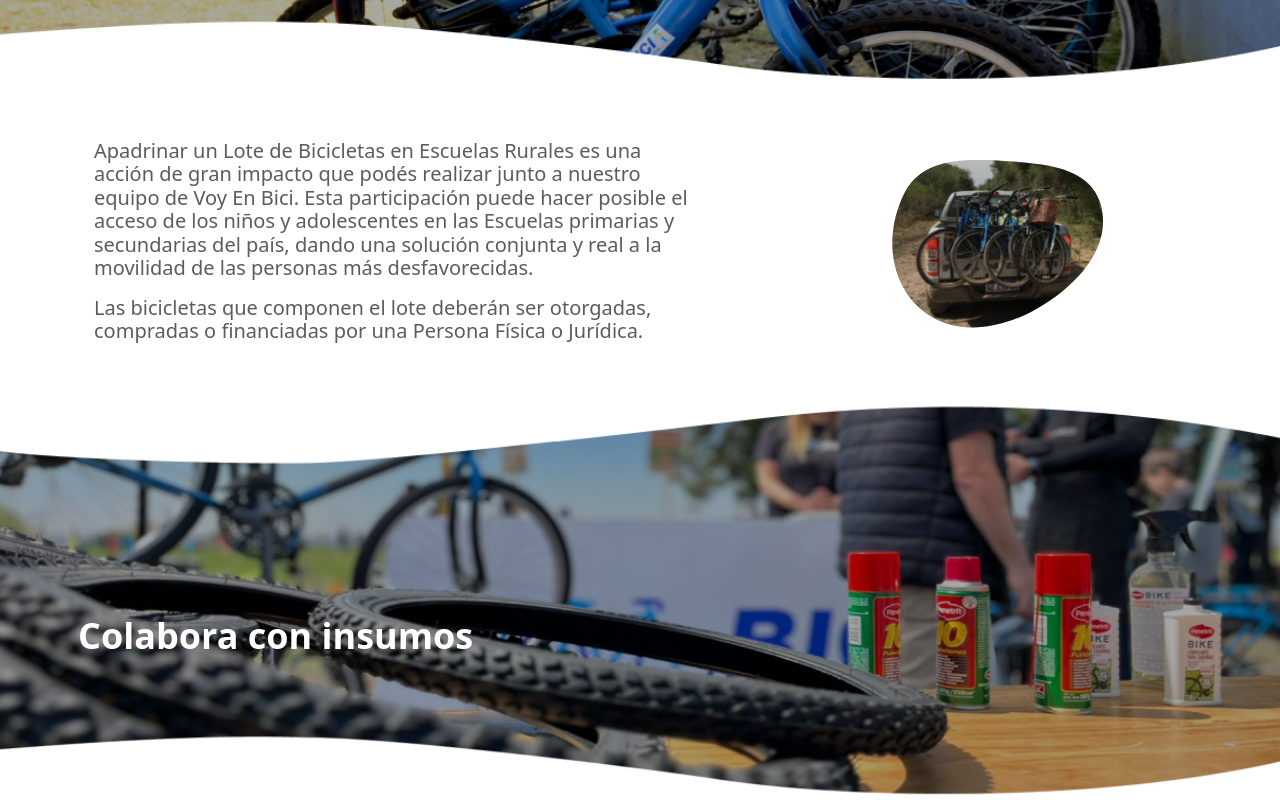
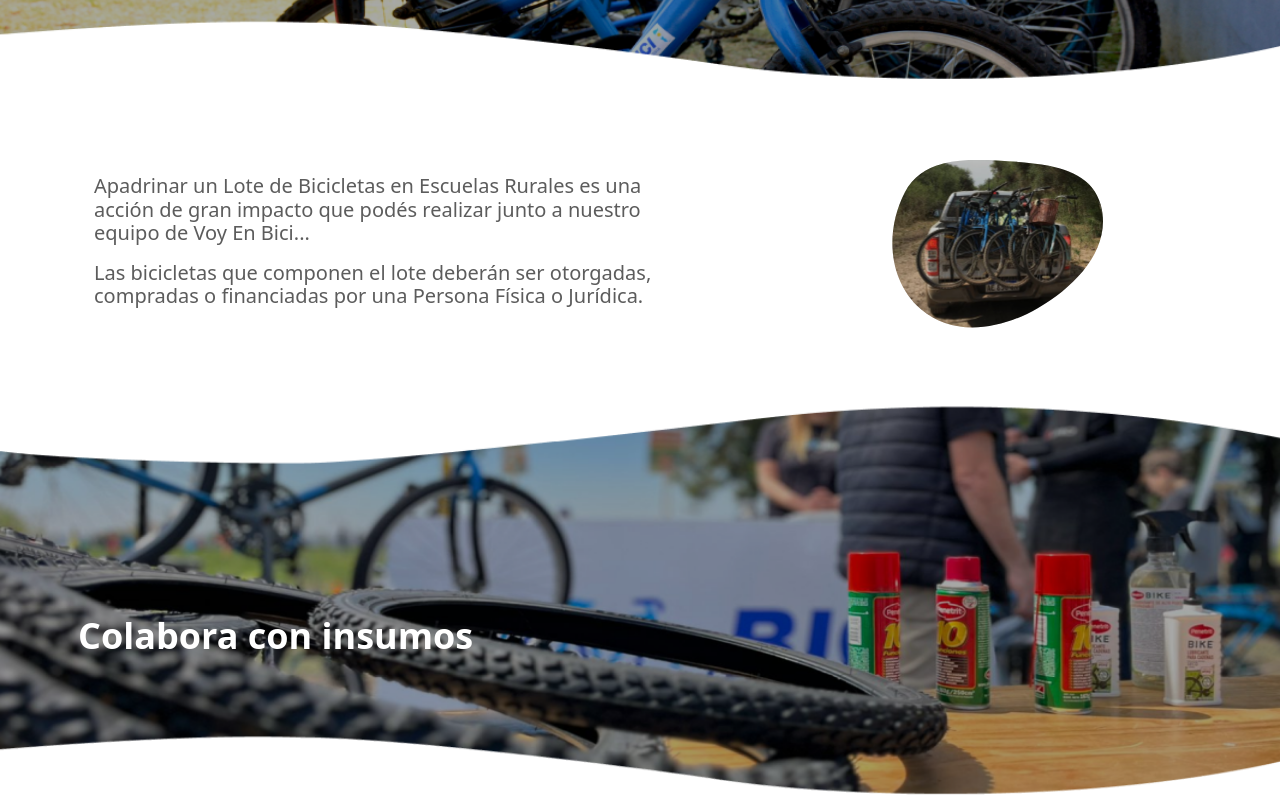
Before and after one commit to santiclfriedrich/voyenbici, a React (Vite) app: page /involucrate in a window 1280 px wide. Shown: the part 1360-2160 px from the top of the page. Built offline with nearby package versions, Linux system fonts and the light colour scheme.

Commit message:
Create json to map and render InvolvementCard for cleaner code

```diff
--- /dev/null
+++ b/data/involvement.json
@@ -0,0 +1,50 @@
+[
+    {
+      "title": "Apadrina un banco de bicicletas",
+      "imgMobile": "/involve/cpi-mob-1.png",
+      "imgDesktop": "/involve/cpi-des-1.png",
+      "p1": "Los Bancos de Bicicletas son **lugares estratégicos dentro de comunidades**, funcionan como...",
+      "p2": "A su vez, brindamos talleres de enseñanza de seguridad vial para los jóvenes, y ofrecemos instructivos y varias herramientas para contemplar el correcto mantenimiento de las bicis.",
+      "img2": "/involve/cpi-img-chica-1.svg"
+    },
+    {
+      "title": "Apadrina un lote de bicicletas",
+      "imgMobile": "/involve/cpi-mob-2.png",
+      "imgDesktop": "/involve/cpi-des-2.png",
+      "p1": "Apadrinar un Lote de Bicicletas en Escuelas Rurales es una acción de gran impacto que podés realizar junto a nuestro equipo de Voy En Bici...",
+      "p2": "Las bicicletas que componen el lote deberán ser otorgadas, compradas o financiadas por una Persona Física o Jurídica.",
+      "img2": "/involve/cpi-img-chica-2.svg"
+    },
+    {
+      "title": "Colabora con insumos",
+      "imgMobile": "/involve/cpi-mob-3.png",
+      "imgDesktop": "/involve/cpi-des-3.png",
+      "p1": "Detrás de cada bicicleta reparada por Voy En Bici hay amor, trabajo y sacrificio.",
+      "p2": "Las bicicletas recicladas requieren de materiales nuevos como cámaras, cadenas, pedales, manubrios, cascos, chalecos e infladores. Consideramos estos insumos cruciales para su mantenimiento. Es por esto que, si sos parte de la comunidad de la bicicleta, el apoyo siempre será bienvenido. ¡Cambiemos las realidades!",
+      "img2": "/involve/cpi-img-chica-3.svg"
+    },
+    {
+      "title": "Dona tu bici",
+      "imgMobile": "/involve/cpi-mob-4.png",
+      "imgDesktop": "/involve/cpi-des-4.png",
+      "p1": "El uso de la bicicleta como medio de transporte tiene muchas ventajas: el cuidado del medio ambiente, el ahorro de combustible...",
+      "p2": "¡Tu contribución puede salvar a las personas menos favorecidas!",
+      "img2": "/involve/cpi-img-chica-4.svg"
+    },
+    {
+      "title": "Llevanos a tu Colegio",
+      "imgMobile": "/involve/cpi-mob-5.png",
+      "imgDesktop": "/involve/cpi-des-5.png",
+      "p1": "En Voy En Bici creemos que es posible integrar las instituciones educativas a través de la movilidad inclusiva y sostenible...",
+      "p2": "Es una experiencia tanto técnica como recreativa para los adolescentes. Si sos directivo, docente o padre de una comunidad educativa, ¡no dudes en contactarnos!",
+      "img2": "/involve/cpi-img-chica-5.svg"
+    },
+    {
+      "title": "Sumá a tu Empresa a un Voluntariado Corporativo",
+      "imgMobile": "/involve/cpi-mob-6.png",
+      "imgDesktop": "/involve/cpi-des-6.png",
+      "p1": "El trabajo en equipo es un pilar fundamental de cualquier organización, desde VOY EN BICI impulsamos los Workshops con Empresas...",
+      "p2": "La colaboración con Empresas nos permitirá potenciar nuestro impacto y extender nuestros valores ¡Juntos podemos lograr un cambio positivo!",
+      "img2": "/involve/cpi-img-chica-6.svg"
+    }
+  ]
--- a/src/pages/Involvement.jsx
+++ b/src/pages/Involvement.jsx
@@ -1,5 +1,6 @@
 import InvolvementCard from "../components/Involvement/InvolvementCard";
 import { useLayoutEffect, useState } from "react";
+import involvementData from '../../data/involvement.json'
 
 const Involvement = () => {
 
@@ -24,72 +25,18 @@ const Involvement = () => {
 
       {/* Los textos que se encuentran encerrados entre **text** se van a renderiza en color azul y negrita */}
 
-      <InvolvementCard
-        title={'Apadrina un banco de bicicletas'}
-        img1={`${isMobile ? '/involve/cpi-mob-1.png' :'/involve/cpi-des-1.png'}`}
-        p1={
-          "Los Bancos de Bicicletas son **lugares estratégicos dentro de comunidades**, funcionan como **refugio para las bicis recicladas** y renovadas. Estos están compuestos por un **lote de entre cinco y quince rodados**, junto con cascos, chalecos reflectivos, infladores, kits de herramientas e insumos para sus arreglos."
-        }
-        p2={
-          "A su vez, brindamos talleres de enseñanza de seguridad vial para los jóvenes, y ofrecemos instructivos y varias herramientas para contemplar el correcto mantenimiento de las bicis."
-        }
-        img2={'/involve/cpi-img-chica-1.svg'}
-      />
-      <InvolvementCard
-        title={'Apadrina un lote de bicicletas'}
-        img1={`${isMobile ? '/involve/cpi-mob-2.png' :'/involve/cpi-des-2.png'}`}
-        p1={
-          "Apadrinar un Lote de Bicicletas en Escuelas Rurales es una acción de gran impacto que podés realizar junto a nuestro equipo de Voy En Bici. Esta participación puede hacer posible el acceso de los niños y adolescentes en las Escuelas primarias y secundarias del país, dando una solución conjunta y real a la movilidad de las personas más desfavorecidas."
-        }
-        p2={
-          "Las bicicletas que componen el lote deberán ser otorgadas, compradas o financiadas por una Persona Física o Jurídica."
-        }
-        img2={'/involve/cpi-img-chica-2.svg'}
-      />
-      <InvolvementCard
-        title={'Colabora con insumos'}
-        img1={`${isMobile ? '/involve/cpi-mob-3.png' :'/involve/cpi-des-3.png'}`}
-        p1={
-          "Detrás de cada bicicleta reparada por Voy En Bici hay amor, trabajo y sacrificio."
-        }
-        p2={
-          "Las bicicletas recicladas requieren de materiales nuevos como cámaras, cadenas, pedales, manubrios, cascos, chalecos e infladores. Consideramos estos insumos cruciales para su mantenimiento. Es por esto que, si sos parte de la comunidad de la bicicleta, el apoyo siempre será bienvenido. ¡Cambiemos las realidades!"
-        }
-        img2={'/involve/cpi-img-chica-3.svg'}
-      />
-      <InvolvementCard
-        title={'Dona tu bici'}
-        img1={`${isMobile ? '/involve/cpi-mob-4.png' :'/involve/cpi-des-4.png'}`}
-        p1={
-          "El uso de la bicicleta como medio de transporte tiene muchas ventajas: el cuidado del medio ambiente, el ahorro de combustible, el beneficio para nuestra salud y también nos permite evitar embotellamientos de tránsito. Pero por sobre todas las cosas, la bicicleta puede ser para las personas una hábito saludable, ecológico, económico y así transformarse en un un excelente recurso en su vida cotidiana."
-        }
-        p2={
-          "¡Tu contribución puede salvar a las personas menos favorecidas!"
-        }
-        img2={'/involve/cpi-img-chica-4.svg'}
-      />
-      <InvolvementCard
-        title={'Llevanos a tu Colegio '}
-        img1={`${isMobile ? '/involve/cpi-mob-5.png' :'/involve/cpi-des-5.png'}`}
-        p1={
-          "En Voy En Bici creemos que es posible integrar las instituciones educativas a través de la movilidad inclusiva y sostenible. Nuestro programa “VOY EN BICI EN COLES” realiza talleres de mecánica de bicicletas de segunda mano con instructores capacitados, de manera que los adolescentes tengan una aproximación a la bici y luego puedan entregarlas en Escuelas Rurales del Norte del País."
-        }
-        p2={
-          "Es una experiencia tanto técnica como recreativa para los adolescentes. Si sos directivo, docente o padre de una comunidad educativa, ¡no dudes en contactarnos!"
-        }
-        img2={'/involve/cpi-img-chica-5.svg'}
-      />
-      <InvolvementCard
-        title={'Sumá a tu Empresa a un Voluntariado Corporativo'}
-        img1={`${isMobile ? '/involve/cpi-mob-6.png' :'/involve/cpi-des-6.png'}`}
-        p1={
-          "El trabajo en equipo es un pilar fundamental de cualquier organización, desde VOY EN BICI impulsamos los Workshops con Empresas, para crear un entorno propicio para el aprendizaje y la gestión de grupos. Las jornadas de integración y construcción de equipos frente a nuevos desafíos, permiten exponer las destrezas, fortalezas y oportunidades de los grupos frente a lo desconocido. Esta actividad de triple impacto con un fin solidario brindará una experiencia única tanto a los empleados como a la Empresa. "
-        }
-        p2={
-          "La colaboración con Empresas nos permitirá potenciar nuestro impacto y extender nuestros valores ¡Juntos podemos lograr un cambio positivo!"
-        }
-        img2={'/involve/cpi-img-chica-6.svg'}
-      />
+      {involvementData.map((item, index) => (
+        <InvolvementCard
+          key={index}
+          title={item.title}
+          img1={isMobile ? item.imgMobile : item.imgDesktop}
+          p1={item.p1}
+          p2={item.p2}
+          img2={item.img2}
+        />
+      ))}
+
+
     </section>
   );
 };
```
